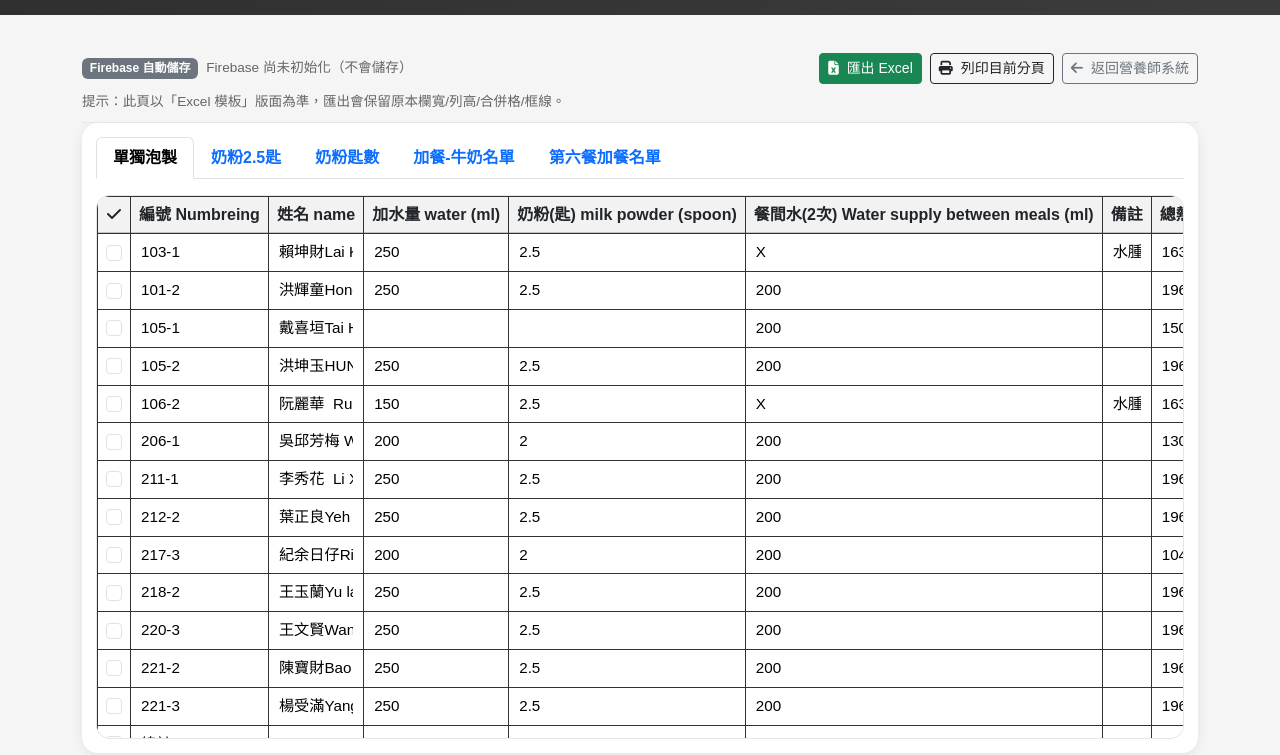
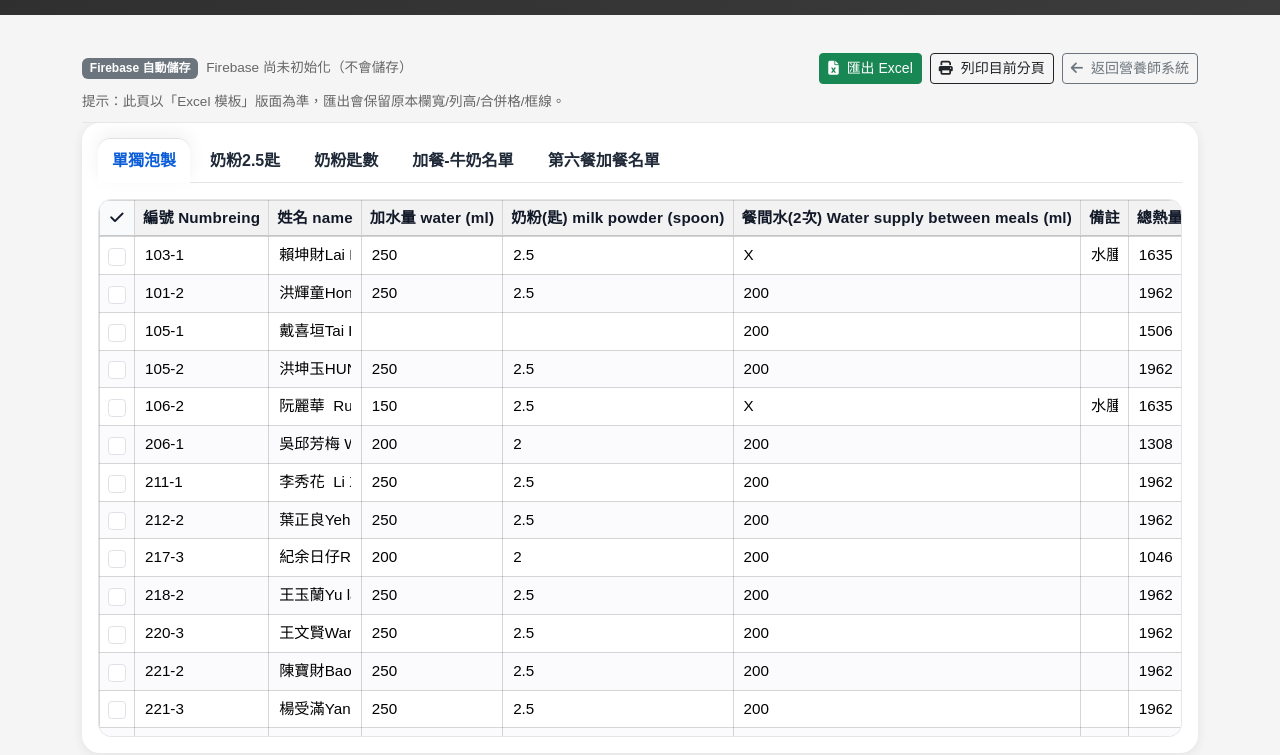
Before and after one commit to AnTai-Nursing-Home/-, a plain HTML site: page nutritionist-tube.html in a window 1280 px wide. Shown: the part 45-800 px from the top of the page. Drawn offline with nearby package versions, Linux system fonts and the light colour scheme; no server answers.

Commit message:
nutritionist-tube.html

```diff
--- a/nutritionist-tube.html
+++ b/nutritionist-tube.html
@@ -126,6 +126,51 @@
     table.sys th, table.sys td { border: 1px solid #333; padding: 6px 8px; vertical-align: middle; }
     table.sys th { background:#f2f2f2; font-weight: 800; text-align:center; white-space: nowrap; }
 
+
+
+    /* ====== 視覺優化：更像「系統」的表格與分頁（畫面用；列印不影響） ====== */
+    @media screen {
+      .sheet-wrap { padding: 16px; border-radius: 18px; }
+      .nav-tabs { border-bottom: 1px solid rgba(0,0,0,.10); }
+      .nav-tabs .nav-link {
+        border: 0;
+        color: #1f2937;
+        border-radius: 12px 12px 0 0;
+        padding: 10px 14px;
+        margin-right: 6px;
+      }
+      .nav-tabs .nav-link.active {
+        background: #ffffff;
+        box-shadow: 0 -1px 0 rgba(0,0,0,.08), 0 -6px 18px rgba(0,0,0,.06);
+        color: #0b5ed7;
+      }
+
+      .table-wrap { background:#fff; }
+      table.sys { font-size: .95rem; }
+      table.sys th, table.sys td { border-color: rgba(0,0,0,.16); }
+      table.sys thead th {
+        background: #f8fafc;
+        color: #111827;
+        letter-spacing: .2px;
+      }
+      table.sys tbody tr:nth-child(even) { background: #fbfbfd; }
+      table.sys tbody tr:hover { background: #eef6ff; }
+      table.sys td { white-space: nowrap; }
+      table.sys td textarea.cell { white-space: pre-wrap; }
+
+      /* 讓 checkbox 欄更像系統 */
+      table.sys td input[type="checkbox"] { width: 18px; height: 18px; }
+
+      /*（可選）凍結最左欄，滑很寬的表格時更好用 */
+      table.sys thead th:first-child,
+      table.sys tbody td:first-child {
+        position: sticky;
+        left: 0;
+        z-index: 16;
+        background: inherit;
+      }
+      table.sys thead th:first-child { background: #f8fafc; }
+    }
 </style>
 </head>
 <body>
```
